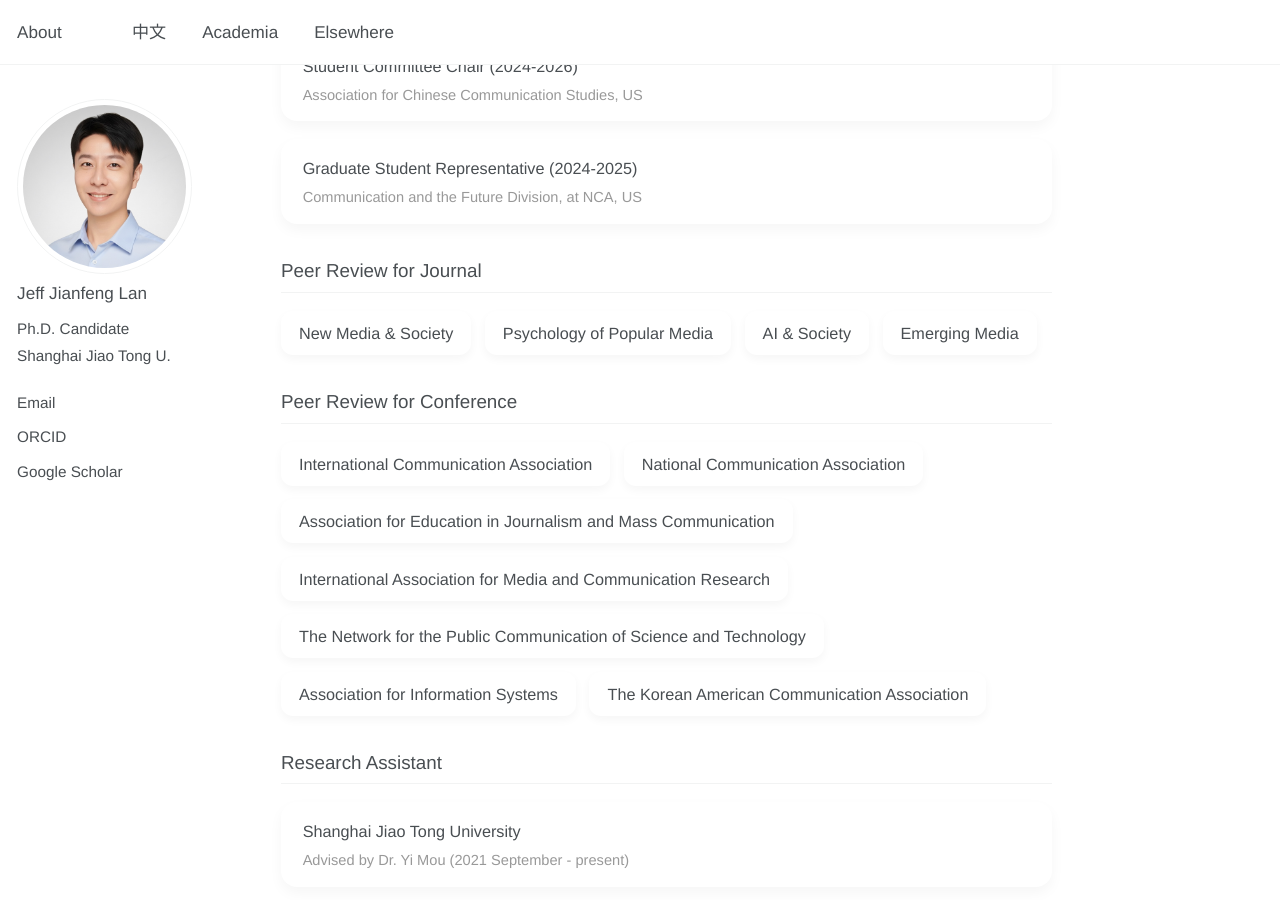
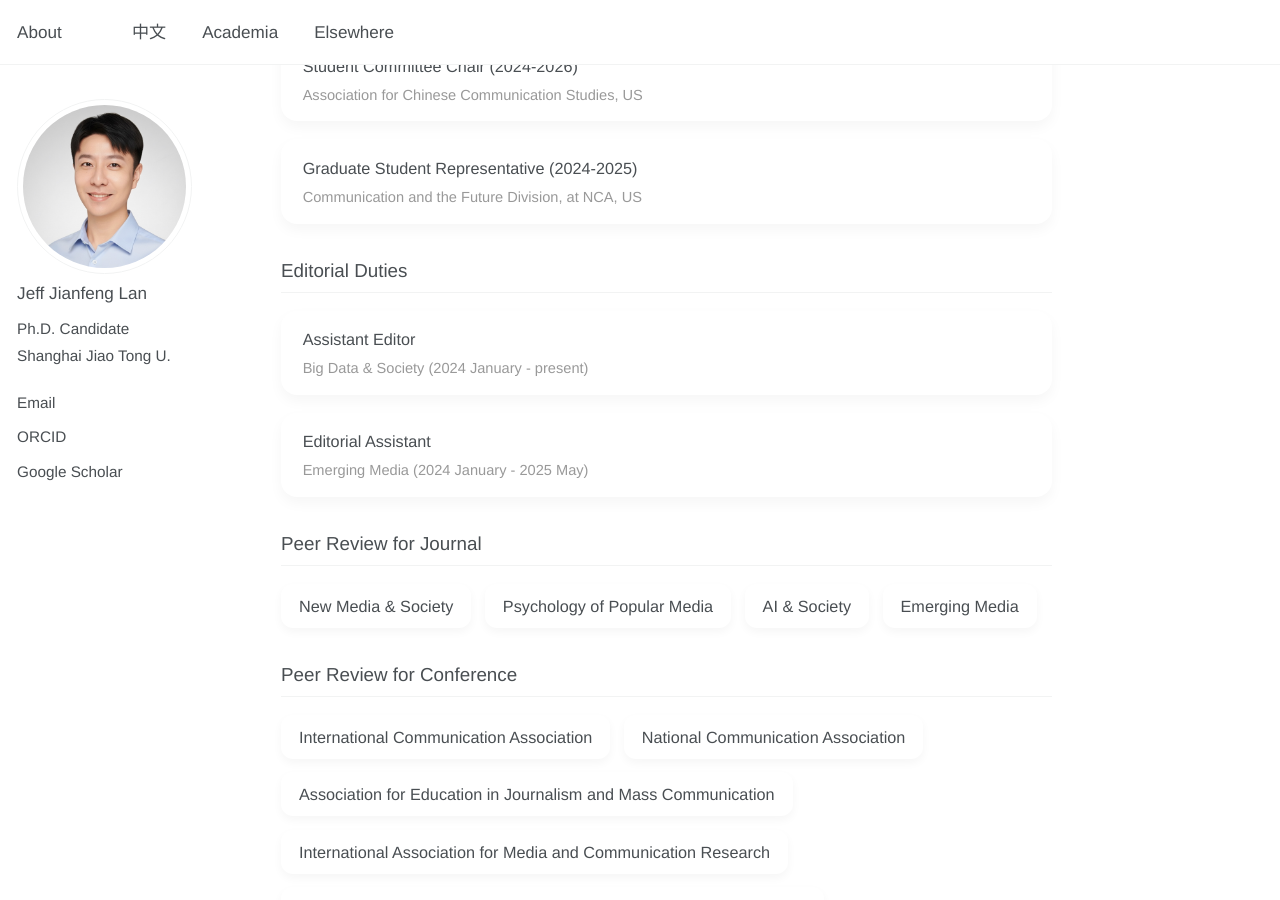
Before and after one commit to jianfenglan/jianfenglan.github.io, a Jekyll site: the page built from academia.md, in a window 1280 px wide and 900 px high, scrolled down 1811 px. Built offline with Jekyll 4.4.1, drawn with Linux system fonts in a browser that asks for light colours.

Commit message:
Update academia.md

```diff
--- a/academia.md
+++ b/academia.md
@@ -147,7 +147,7 @@ h2 {
 .no-counter-content .first-line {
     font-weight: 400; /* 恢复正常字重 */
     display: block;
-    line-height: 1.75; /* 确保行高一致 */
+    line-height: 1.75;
 }
 
 
@@ -270,6 +270,21 @@ h2 {
     </div>
 </div>
 
+<h2>Editorial Duties</h2>
+<div class="no-counter-list">
+    <div class="no-counter-card">
+        <div class="no-counter-content">
+            <span class="first-line">Assistant Editor</span>
+            <span class="auxiliary-text">Big Data & Society (2024 January - present)</span>
+        </div>
+    </div>
+    <div class="no-counter-card">
+        <div class="no-counter-content">
+            <span class="first-line">Editorial Assistant</span>
+            <span class="auxiliary-text">Emerging Media (2024 January - 2025 May)</span>
+        </div>
+    </div>
+</div>
 <h2>Peer Review for Journal</h2>
 <div class="conference-grid">
     <div class="conference-card">New Media & Society</div>
```
